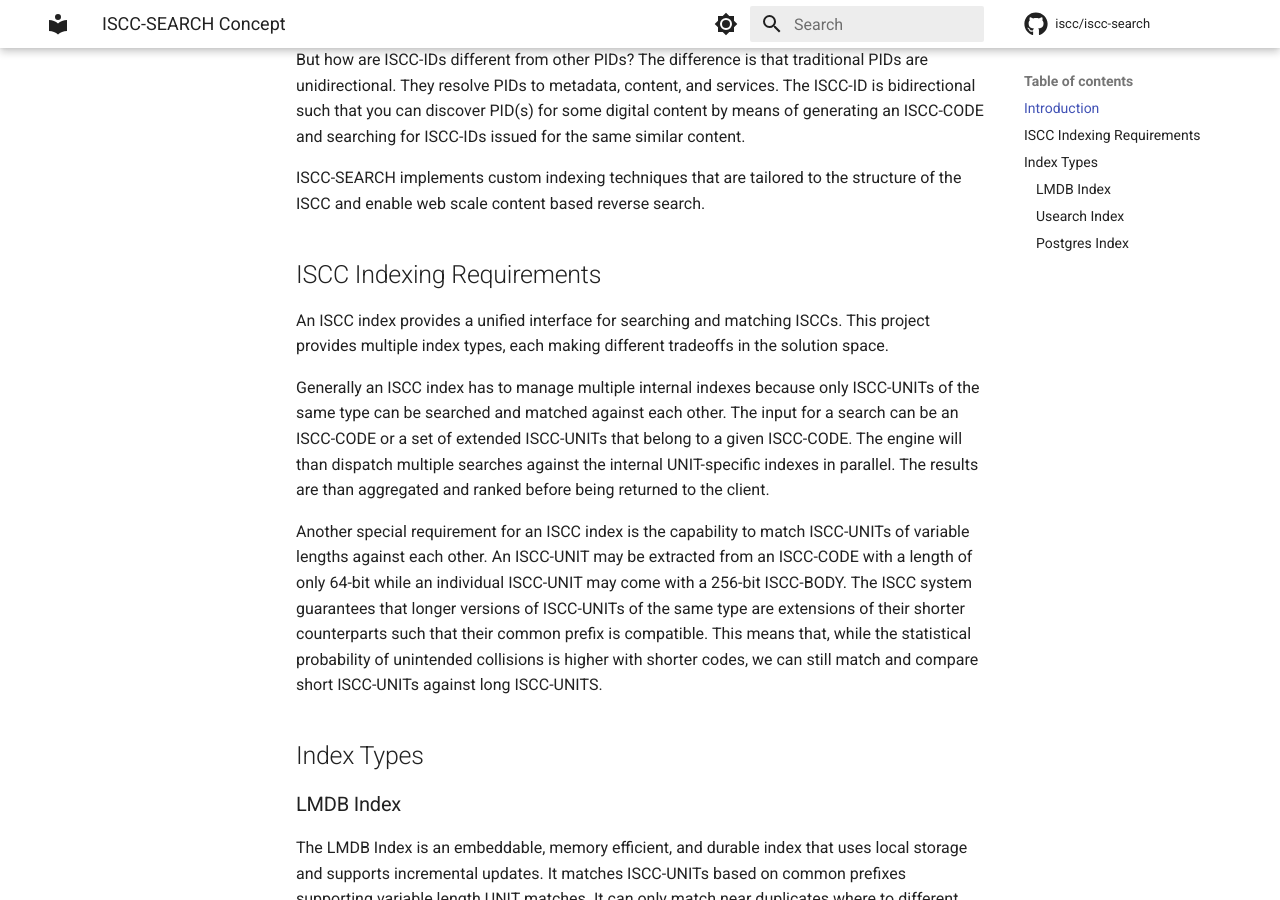
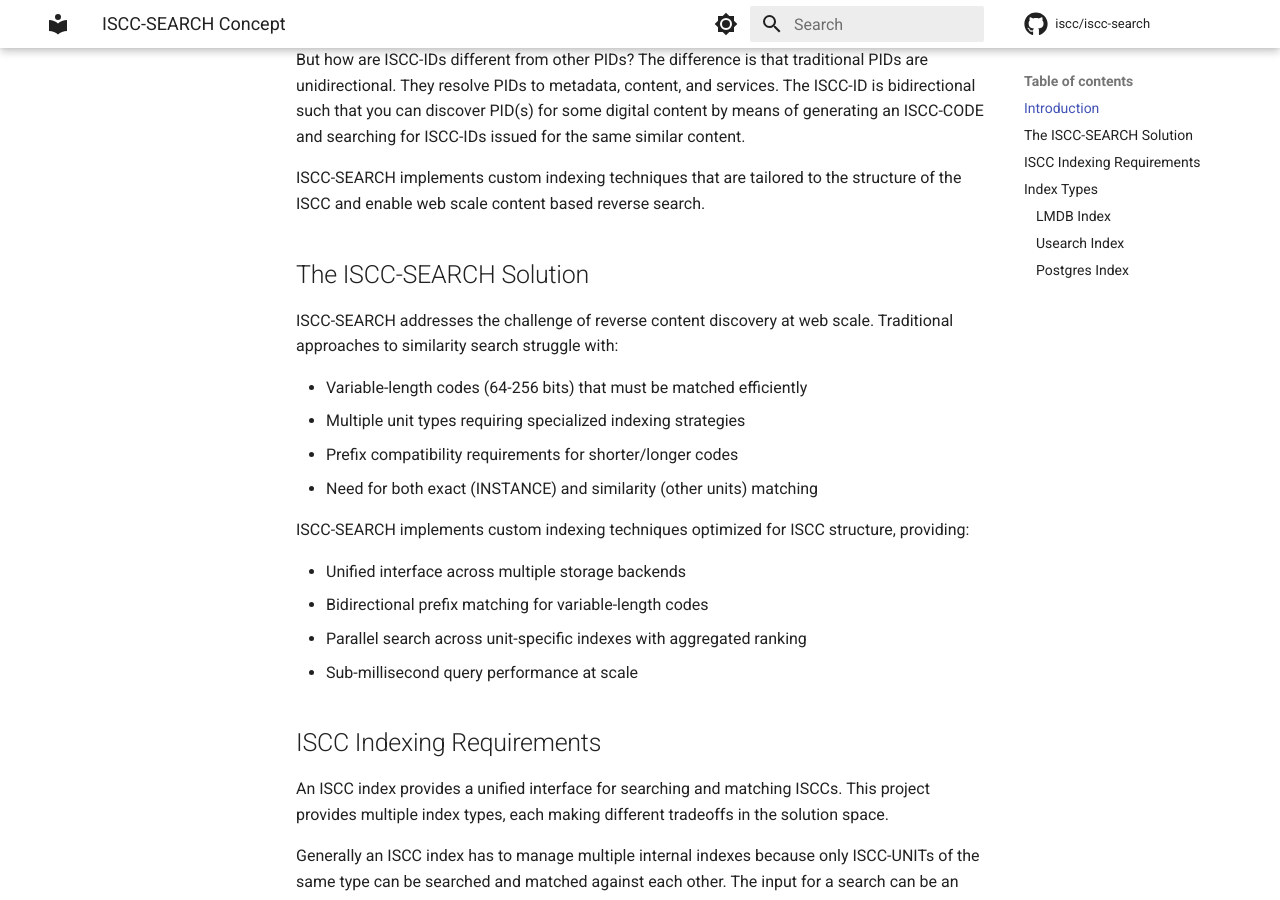
Before and after one commit to iscc/iscc-search, an MkDocs documentation site: the page built from docs/concept.md, in a window 1280 px wide and 900 px high, scrolled down 850 px. Built offline with MkDocs 1.6.1 and Material for MkDocs 9.7.7, drawn with Linux system fonts in a browser that asks for light colours; comment, search, counter and statistics services are not loaded.

Commit message:
docs(concept): add bridge section explaining ISCC-SEARCH solution
Add new section "The ISCC-SEARCH Solution" that bridges the gap between
the ISCC introduction and technical requirements. This section explains
why ISCC-SEARCH exists by outlining the specific challenges of reverse
content discovery at web scale and how the system addresses them.

The section improves document flow by answering "why does this exist?"
before diving into implementation details, making the technical
requirements more motivated and easier to understand.

```diff
--- a/docs/concept.md
+++ b/docs/concept.md
@@ -32,6 +32,23 @@ similar content.
 
 ISCC-SEARCH implements custom indexing techniques that are tailored to the structure of the ISCC and enable web
 scale content based reverse search.
+
+## The ISCC-SEARCH Solution
+
+ISCC-SEARCH addresses the challenge of reverse content discovery at web scale. Traditional approaches to
+similarity search struggle with:
+
+- Variable-length codes (64-256 bits) that must be matched efficiently
+- Multiple unit types requiring specialized indexing strategies
+- Prefix compatibility requirements for shorter/longer codes
+- Need for both exact (INSTANCE) and similarity (other units) matching
+
+ISCC-SEARCH implements custom indexing techniques optimized for ISCC structure, providing:
+
+- Unified interface across multiple storage backends
+- Bidirectional prefix matching for variable-length codes
+- Parallel search across unit-specific indexes with aggregated ranking
+- Sub-millisecond query performance at scale
 
 ## ISCC Indexing Requirements
 
```
